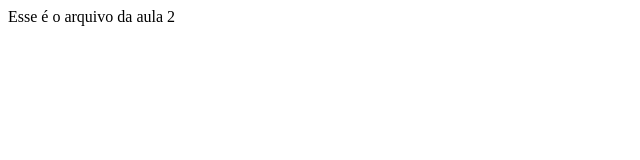
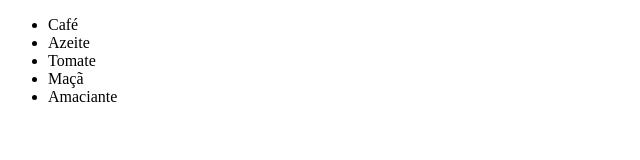
Before and after one commit to medeirosevellyn/meu-primeiro-rep-github-68870, a plain HTML site: page index.html in a window 1280 px wide. Shown: the whole page, without its empty margins (0-640 px from the left). Drawn offline with Linux system fonts and the light colour scheme.

Commit message:
primeira lista de compra

```diff
--- a/index.html
+++ b/index.html
@@ -1,9 +1,15 @@
 <!DOCTYPE html>
 <html>
   <head>
-    <title>Aula 2 com GIT</title>
+    <title>Lista de compra</title>
     <body>
-      Esse é o arquivo da aula 2
+      <ul>
+        <li>Café</li>
+        <li>Azeite</li>
+        <li>Tomate</li>
+        <li>Maçã</li>
+        <li>Amaciante</li>
+      </ul>
     </body>
   </head>
 </html>
```
